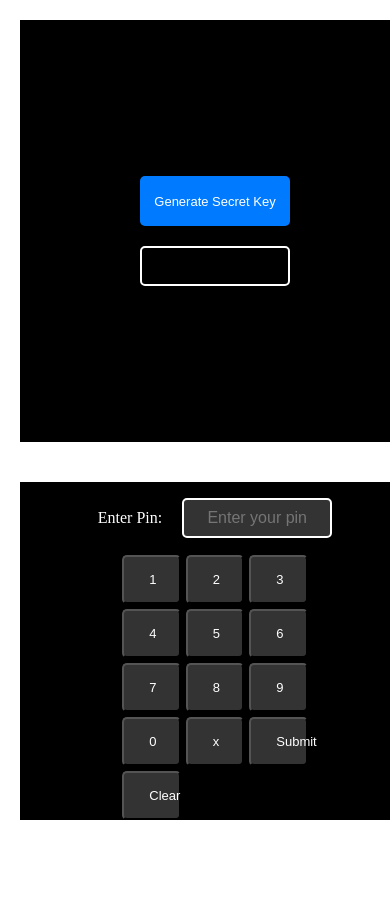
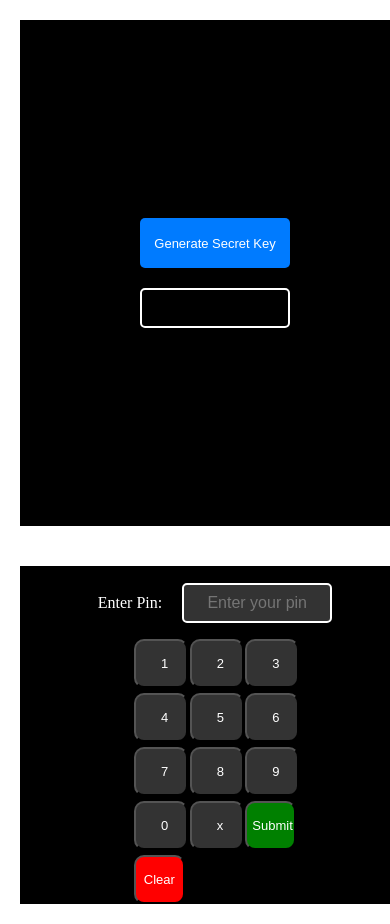
Before and after one commit to nazmulpavel/secretkeymatcher, a plain HTML site: page index.html in a window 390 px wide. Before the commit the page ends 844 px from the top, so only its background shows below. Drawn offline with Linux system fonts and the light colour scheme.

Commit message:
color and responsive css file updated for small devices

```diff
--- a/index.html
+++ b/index.html
@@ -36,8 +36,8 @@
         <button onclick="btnPressed(this)" class="btn general" id="btn">9</button>
         <button onclick="btnPressed(this)" class="btn general" id="btn">0</button>
         <button onclick="btnPressed(this)" class="btn general" id="btn">x</button>
-        <button onclick="btnPressed(this)" class="btn general" id="btn">Submit</button>
-        <button onclick="btnPressed(this)" class="btn general" id="submitBtn">Clear</button>
+        <button onclick="btnPressed(this)" class="btn submit" id="btn">Submit</button>
+        <button onclick="btnPressed(this)" class="btn clear" id="btn">Clear</button>
 
     </div>
     <div id="toastBox"></div>
--- a/style/style.css
+++ b/style/style.css
@@ -55,11 +55,20 @@
 .btn {
     padding: 15px 25px;
     background-color: #333333;
-    border-radius: 5px;
+    border-radius: 10px;
+    box-shadow: rgba(0, 0, 0, 0.3);
     color: white;
     font-size: small;
     text-align: center;
-    font-weight: 100;
+    font-weight: 200;
+}.btn.submit{
+    background-color: green;
+    padding: 15px 10px;
+
+}.btn.clear{
+    background-color: red;
+    padding: 15px 10px;
+
 }
 
 .match {
@@ -93,12 +102,9 @@
     display: grid;
     justify-content: center;
     align-items: center;
-    grid-template-columns: 15% 15% 15% 15%;
-    /* grid-template-rows: 25% 25% 25% 25%; */
+    grid-template-columns: 14% 14% 14% 14%;
     gap: 5px;
-    /* grid-template-columns: 40px 40px 40px 40px;
-    grid-template-rows: 40px 40px 40px 40px; */
-    /* background-color: aliceblue; */
+
 }
 
 .enterPin {
@@ -167,7 +173,7 @@
     .generator {
 
         width: 100%;
-        height: 50vh;
+        height: 60vh;
 
     }
 
@@ -182,10 +188,19 @@
         display: grid;
         justify-content: center;
         align-items: center;
-        grid-template-columns: 15% 15% 15%;
+        grid-template-columns: 13% 13% 13%;
         gap: 5px;
     }
+    .btn.submit{
+        background-color: green;
+        padding: 15px 5px;
 
+    }
+    .btn.clear{
+        background-color: red;
+        padding: 15px 5px;
+
+    }
     .toastBox {
         /* background-color: green;
         color: aqua; */
@@ -194,7 +209,7 @@
     .toast {
         width: 400px;
         height: 60px;
-        background-color: #fff;
+        background-color: #929292;
         font-weight: 500;
         display: flex;
         align-items: center;
```
